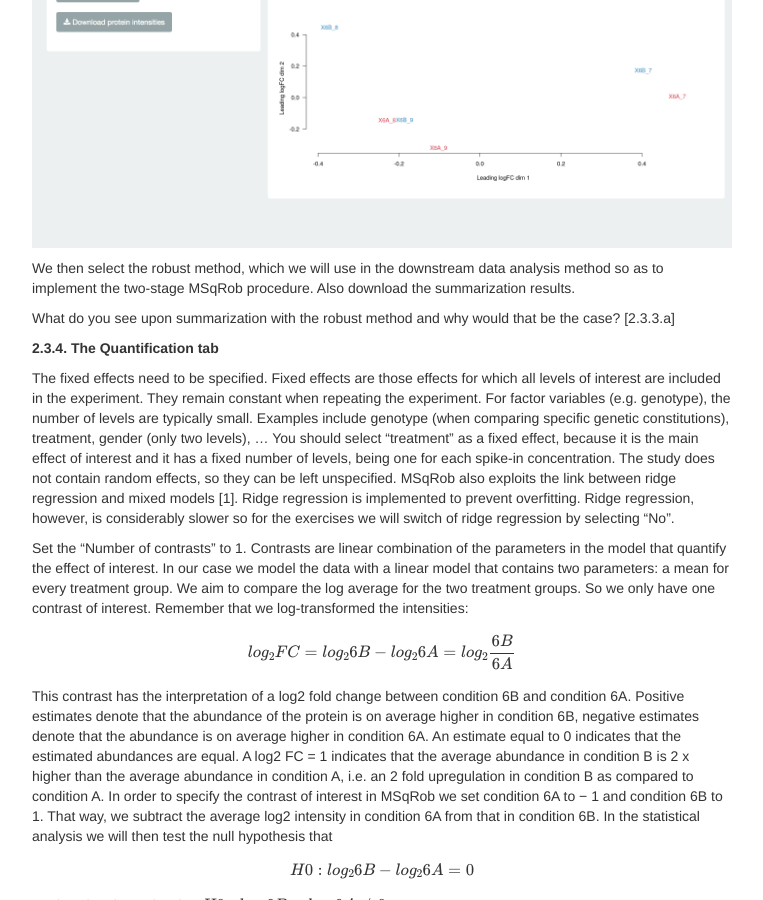
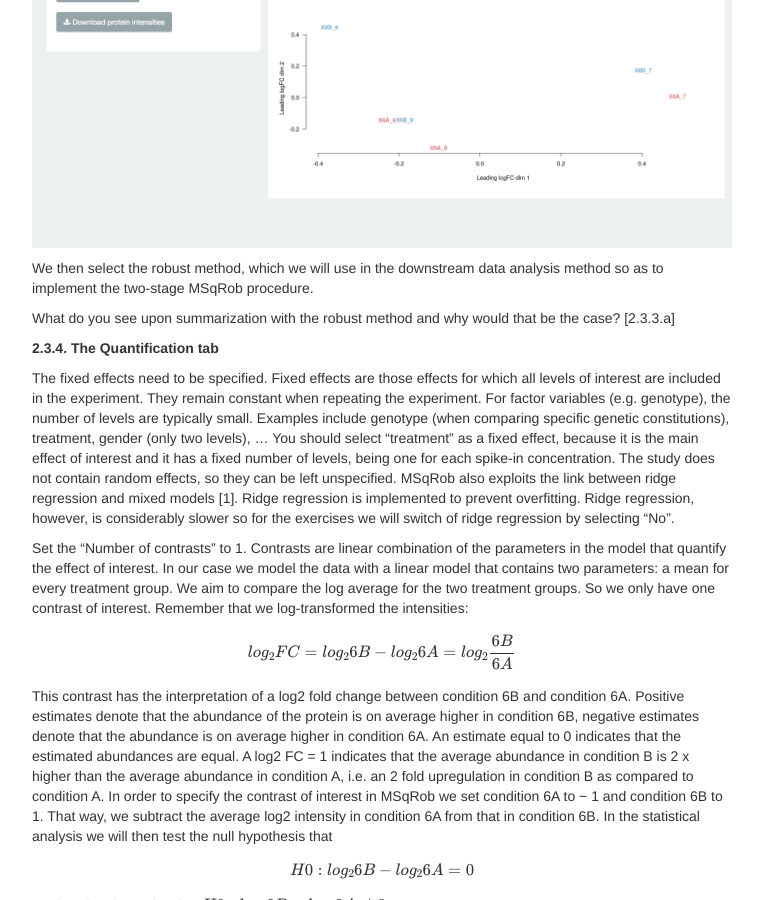
Before and after one commit to statOmics/pda19-20, a Jekyll site: the page built from pages/sdaMsqrobSimple.md, in a window 1280 px wide and 900 px high, scrolled down 7091 px. Shown: the whole window, without its empty margins (258-1021 px from the left). Built offline with Jekyll 4.4.1, drawn with Linux system fonts in a browser that asks for light colours; formulas are drawn with MathJax 3.

```diff
--- a/pages/sdaMsqrobSimple.md
+++ b/pages/sdaMsqrobSimple.md
@@ -101,7 +101,7 @@
 
 ![Figure 10. MSqRob Summarization tab](./figs/MSqRobSummarization2.png)
 
-We then select the robust method, which we will use in the downstream data analysis method so as to implement the two-stage MSqRob procedure. Also download the summarization results.
+We then select the robust method, which we will use in the downstream data analysis method so as to implement the two-stage MSqRob procedure.
 
 What do you see upon summarization with the robust method and why would that be the case? [2.3.3.a]
 
```
